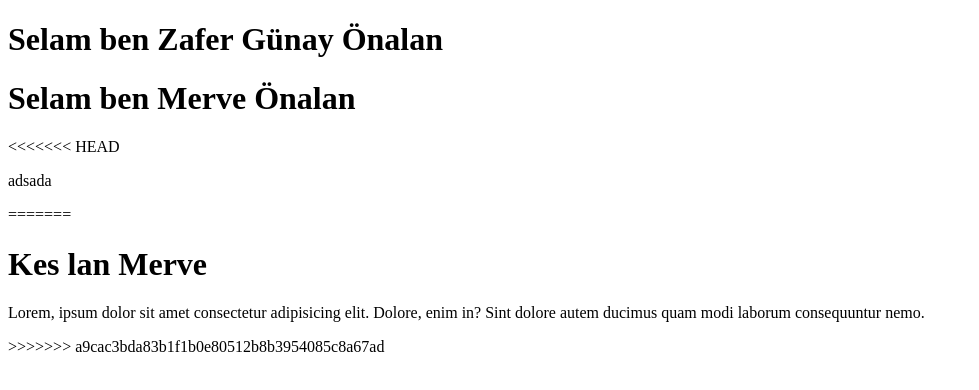
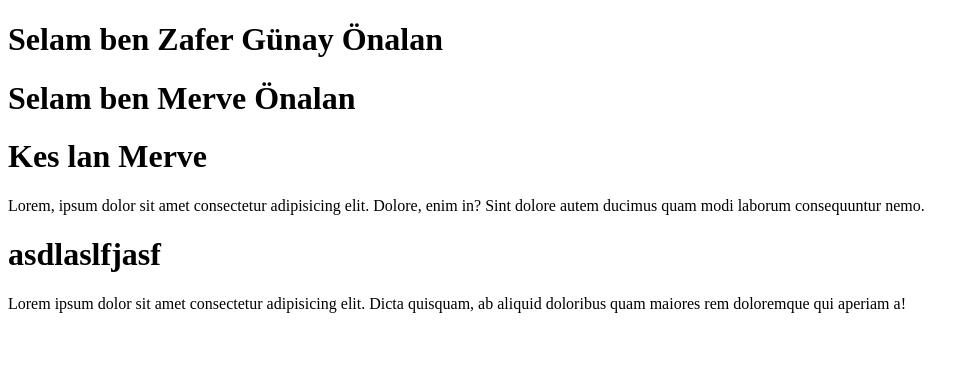
Before and after one commit to FrontendCalismalari/GetirClone, a plain HTML site: page index.html in a window 1280 px wide. Shown: the whole page, without its empty margins (0-979 px from the left). Drawn offline with Linux system fonts and the light colour scheme.

```diff
--- a/index.html
+++ b/index.html
@@ -8,11 +8,16 @@
   <body>
     <h1>Selam ben Zafer Günay Önalan</h1>
     <h1>Selam ben Merve Önalan</h1>
-<<<<<<< HEAD
-    <p>adsada</p>
-=======
     <h1>Kes lan Merve</h1>
-    <p>Lorem, ipsum dolor sit amet consectetur adipisicing elit. Dolore, enim in? Sint dolore autem ducimus quam modi laborum consequuntur nemo.</p>
->>>>>>> a9cac3bda83b1f1b0e80512b8b3954085c8a67ad
+    <p>
+      Lorem, ipsum dolor sit amet consectetur adipisicing elit. Dolore, enim in?
+      Sint dolore autem ducimus quam modi laborum consequuntur nemo.
+    </p>
+
+    <h1>asdlaslfjasf</h1>
+    <p>
+      Lorem ipsum dolor sit amet consectetur adipisicing elit. Dicta quisquam,
+      ab aliquid doloribus quam maiores rem doloremque qui aperiam a!
+    </p>
   </body>
 </html>
```
